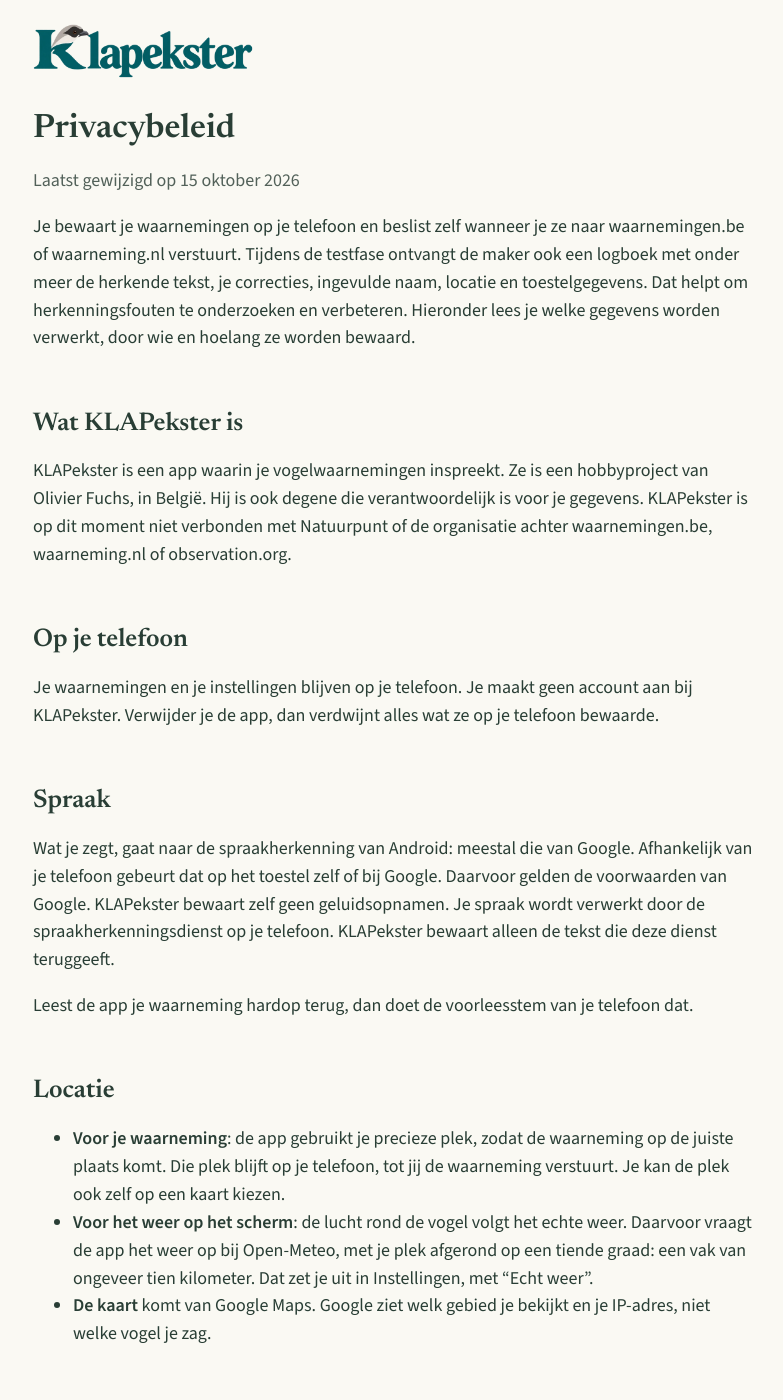
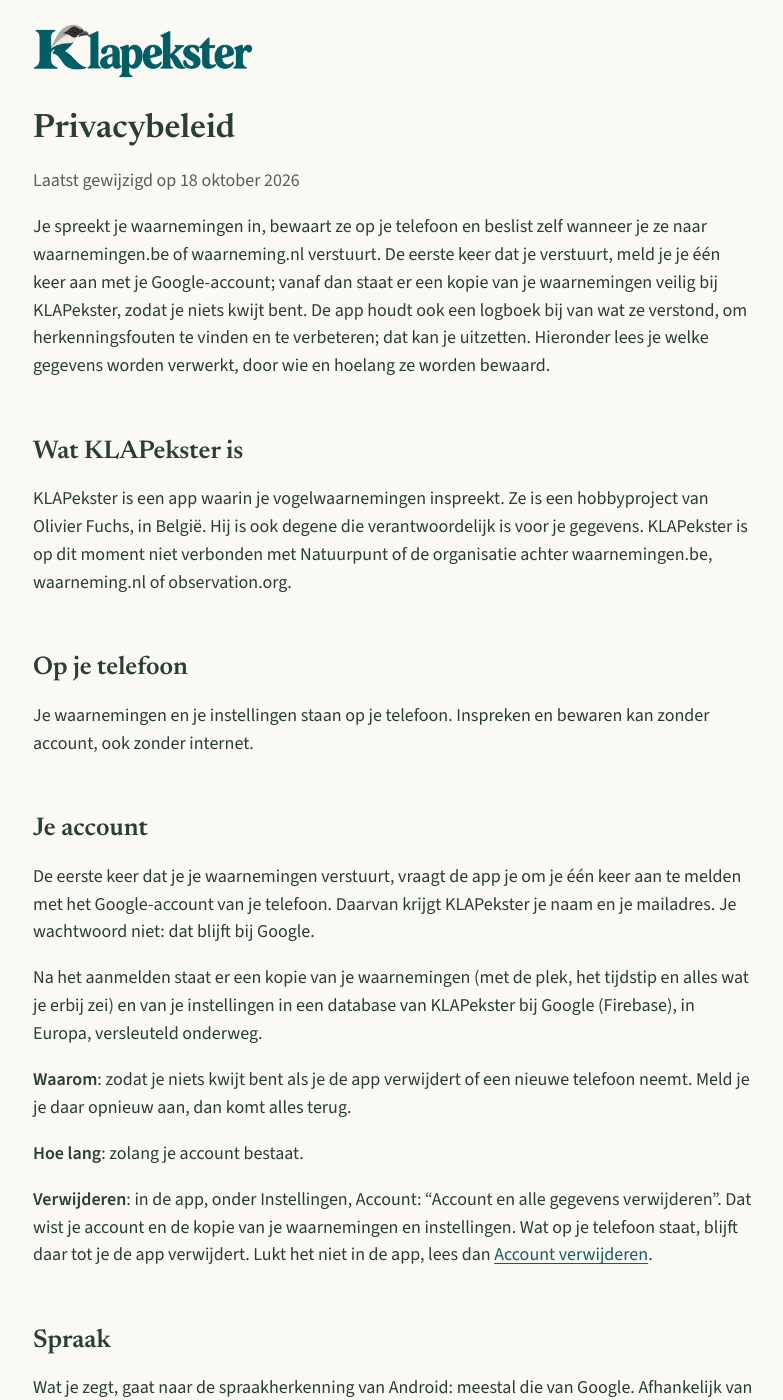
Before and after one commit to KLAPekster/website, a Jekyll site: the page built from privacy.md, in a window 1280 px wide and 1400 px high. Shown: the whole window, without its empty margins (247-1030 px from the left). Built offline with Jekyll 4.4.1, drawn with Linux system fonts in a browser that asks for light colours; some of the changed text lies outside the part shown.

Commit message:
Privacybeleid voor de lancering, en pagina Account verwijderen
Geen testfase meer; Google-account bij het eerste versturen, kopie van
waarnemingen en instellingen, logboek eerst zonder naam, gebruikscijfers
en aanmeldingen een jaar. Nieuwe pagina /account-verwijderen/ (Google
eist een openbaar adres).

Co-Authored-By: Claude Opus 5.5 <noreply@anthropic.com>

```diff
--- a/privacy.md
+++ b/privacy.md
@@ -6,14 +6,15 @@ permalink: /privacy/
 
 # Privacybeleid
 
-<p class="flauw">Laatst gewijzigd op 15 oktober 2026</p>
+<p class="flauw">Laatst gewijzigd op 18 oktober 2026</p>
 
-Je bewaart je waarnemingen op je telefoon en beslist zelf wanneer je ze naar
-waarnemingen.be of waarneming.nl verstuurt. Tijdens de testfase ontvangt de
-maker ook een logboek met onder meer de herkende tekst, je correcties,
-ingevulde naam, locatie en toestelgegevens. Dat helpt om herkenningsfouten te
-onderzoeken en verbeteren. Hieronder lees je welke gegevens worden verwerkt,
-door wie en hoelang ze worden bewaard.
+Je spreekt je waarnemingen in, bewaart ze op je telefoon en beslist zelf
+wanneer je ze naar waarnemingen.be of waarneming.nl verstuurt. De eerste keer
+dat je verstuurt, meld je je één keer aan met je Google-account; vanaf dan
+staat er een kopie van je waarnemingen veilig bij KLAPekster, zodat je niets
+kwijt bent. De app houdt ook een logboek bij van wat ze verstond, om
+herkenningsfouten te vinden en te verbeteren; dat kan je uitzetten. Hieronder
+lees je welke gegevens worden verwerkt, door wie en hoelang ze worden bewaard.
 
 ## Wat KLAPekster is
 
@@ -25,9 +26,29 @@ waarneming.nl of observation.org.
 
 ## Op je telefoon
 
-Je waarnemingen en je instellingen blijven op je telefoon. Je maakt geen
-account aan bij KLAPekster. Verwijder je de app, dan verdwijnt alles wat ze
-op je telefoon bewaarde.
+Je waarnemingen en je instellingen staan op je telefoon. Inspreken en bewaren
+kan zonder account, ook zonder internet.
+
+## Je account
+
+De eerste keer dat je je waarnemingen verstuurt, vraagt de app je om je één
+keer aan te melden met het Google-account van je telefoon. Daarvan krijgt
+KLAPekster je naam en je mailadres. Je wachtwoord niet: dat blijft bij Google.
+
+Na het aanmelden staat er een kopie van je waarnemingen (met de plek, het
+tijdstip en alles wat je erbij zei) en van je instellingen in een database van
+KLAPekster bij Google (Firebase), in Europa, versleuteld onderweg.
+
+**Waarom**: zodat je niets kwijt bent als je de app verwijdert of een nieuwe
+telefoon neemt. Meld je je daar opnieuw aan, dan komt alles terug.
+
+**Hoe lang**: zolang je account bestaat.
+
+**Verwijderen**: in de app, onder Instellingen, Account: "Account en alle
+gegevens verwijderen". Dat wist je account en de kopie van je waarnemingen en
+instellingen. Wat op je telefoon staat, blijft daar tot je de app verwijdert.
+Lukt het niet in de app, lees dan
+[Account verwijderen]({{ '/account-verwijderen/' | relative_url }}).
 
 ## Spraak
 
@@ -43,8 +64,9 @@ telefoon dat.
 ## Locatie
 
 - **Voor je waarneming**: de app gebruikt je precieze plek, zodat de
-  waarneming op de juiste plaats komt. Die plek blijft op je telefoon, tot
-  jij de waarneming verstuurt. Je kan de plek ook zelf op een kaart kiezen.
+  waarneming op de juiste plaats komt. Die plek hoort bij je waarneming: op
+  je telefoon, en na het aanmelden ook in de kopie bij je account. Je kan de
+  plek ook zelf op een kaart kiezen.
 - **Voor het weer op het scherm**: de lucht rond de vogel volgt het echte
   weer. Daarvoor vraagt de app het weer op bij Open-Meteo, met je plek
   afgerond op een tiende graad: een vak van ongeveer tien kilometer. Dat zet
@@ -63,26 +85,26 @@ ziet of bewaart je wachtwoord niet.
 Wat waarnemingen.be en waarneming.nl daarna met je waarnemingen doen, staat
 in hun eigen privacybeleid.
 
-<!-- Deze paragraaf verandert zodra het logboek uit staat tenzij je het
-     aanzet (stap 2 van het go-live-plan). -->
-## Het logboek in deze eerste fase
+## Het logboek
 
-Zolang KLAPekster nog niet vrij in Google Play staat (en je je dus eerst moet
-aanmelden om ze te gebruiken), vraagt de app bij het begin je naam, en stuurt
-ze een logboek naar de maker. Daarin staat, per keer dat je iets inspreekt:
+De app stuurt een logboek naar de maker. Daarin staat, per keer dat je iets
+inspreekt:
 
 - wat de spraakherkenning verstond, en wat de app ervan maakte (soort,
   aantal, gedrag en dergelijke), en wat je daarna zelf verbeterde;
-- de naam die je invulde;
 - het merk en model van je telefoon, de versie van Android en van de app;
 - de plek waar je stond, of die je zelf koos, en het tijdstip;
 - technische gegevens: hoe lang het duurde, welke microfoon, hoe luid het
   geluid was (geen opname).
 
+Tot je je aanmeldt, draagt het logboek alleen een nummer dat de app bij de
+eerste start kreeg, geen naam. Na het aanmelden hoort het bij je naam en je
+mailadres, ook wat je daarvoor al insprak.
+
 Verstuur je je waarnemingen naar waarnemingen.be, dan gaat er ook een korte
 melding mee: hoeveel regels je verstuurde. Niet de waarnemingen zelf.
 
-**Waarheen**: naar een database van KLAPekster bij Google (Firebase),
+**Waarheen**: naar dezelfde database van KLAPekster bij Google (Firebase),
 versleuteld onderweg. De plek gaat mee afgerond op een kilometer. Alleen
 Olivier kan erin.
 
@@ -97,19 +119,28 @@ niets meer.
 
 Wil je dat je logboek eerder gewist wordt? Eén mail volstaat.
 
-## Als je je aanmeldt om KLAPekster te gebruiken
+## Gebruikscijfers
+
+Elke keer dat je de app opent, gaat er één kort regeltje naar dezelfde
+database: het nummer van de app, de versie van de app en van Android, of je
+de app voor België of Nederland gebruikt, hoe lang je ze open had, hoeveel
+waarnemingen je bewaarde en verstuurde, en of het logboek aan staat. Geen
+plek en niets van wat je zei. Dit regeltje gaat ook mee als het logboek uit
+staat.
+
+**Waarom**: om te weten hoeveel mensen de app gebruiken, en met welke versie.
+
+**Hoe lang**: één jaar.
+
+## Als je je aanmeldt via deze website
 
 Het aanmeldformulier vraagt je naam, het e-mailadres van je Google-account,
 welke telefoon je hebt en in welk land je woont, en als je wil nog wat meer
-over je ervaring en de apps die je gebruikt. Dat gaat naar hetzelfde
-rekenblad van de maker bij Google. Het dient om je toe te voegen aan de lijst
-van wie de app mag installeren, en je per mail te laten weten hoe dat gaat.
-Die mail komt van {{ site.contact }}.
+over je ervaring en de apps die je gebruikt. Dat gaat naar een rekenblad van
+de maker bij Google. Het dient om je toegang te geven tot de app, en je per
+mail te laten weten hoe dat gaat. Die mail komt van {{ site.contact }}.
 
-Je aanmelding wordt gewist zes maanden na het einde van deze eerste fase, of
-eerder als je erom vraagt. Heb je een iPhone, dan bewaar ik je naam en
-e-mailadres tot er een versie voor iPhone is, om je dat te laten weten, of
-tot je vraagt om ze te wissen.
+Je aanmelding wordt na een jaar gewist, of eerder als je erom vraagt.
 
 ## Als je een bericht stuurt
 
@@ -148,7 +179,9 @@ niemand gedeeld, behalve met de diensten die hierboven staan.
 ## Je rechten, en contact
 
 Je kan altijd vragen welke gegevens er over jou zijn, ze laten verbeteren of
-laten wissen. Mail naar [{{ site.contact }}](mailto:{{ site.contact }}).
+laten wissen. Je account en alles erin wis je zelf in de app (zie
+[Je account](#je-account)), of je mailt naar
+[{{ site.contact }}](mailto:{{ site.contact }}).
 Ben je niet tevreden over het antwoord, dan kan je terecht bij de
 Gegevensbeschermingsautoriteit (gegevensbeschermingsautoriteit.be).
 
```
Also changed, not shown: account-verwijderen.md (added, +36 -0 lines).
